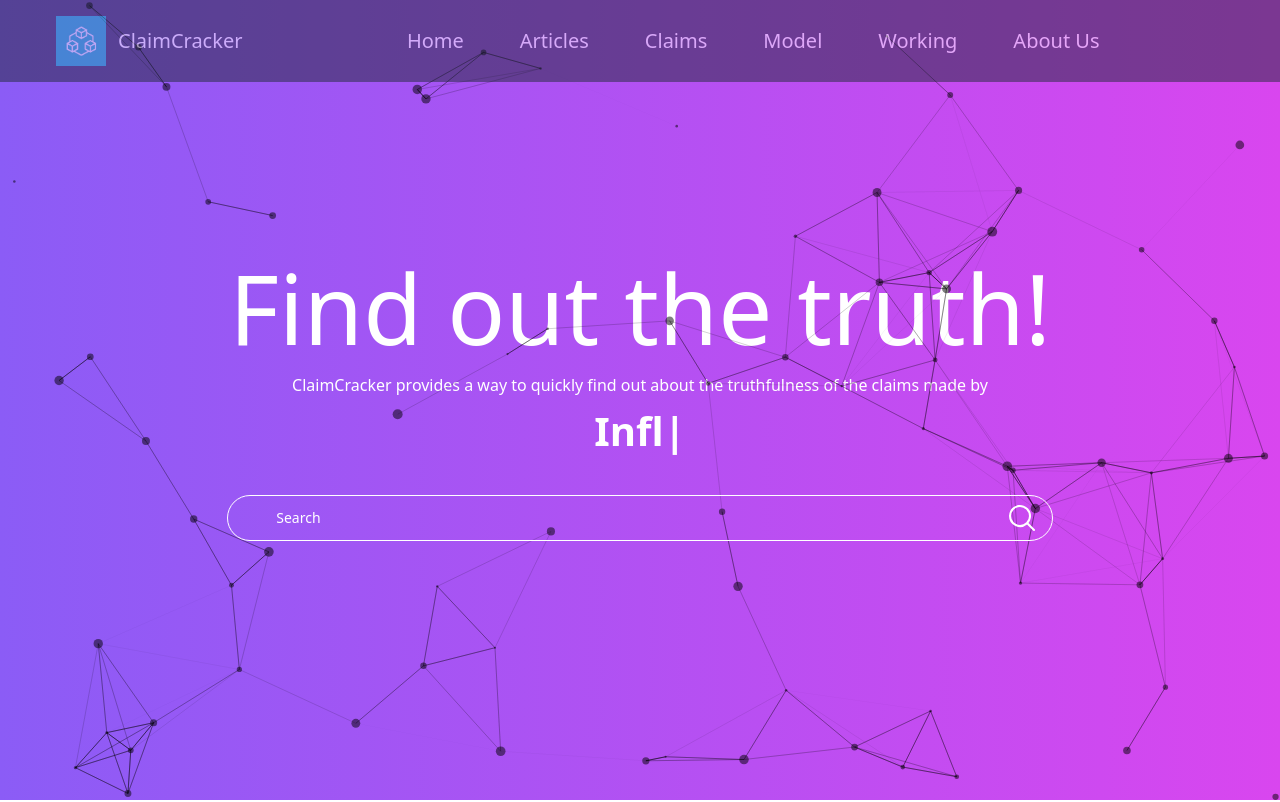
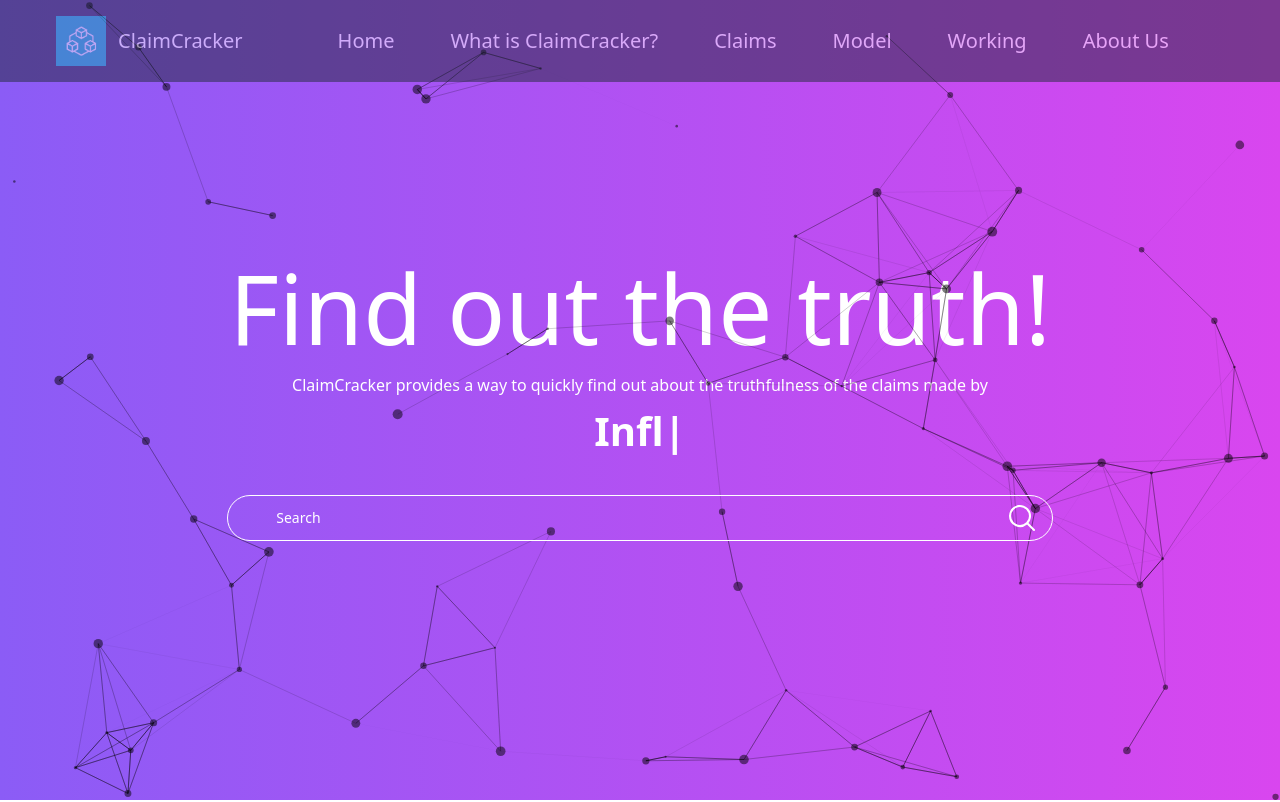
Before and after one commit to haris-musa/ClaimCracker, a React (Create React App) app: page / in a window 1280 px wide. Shown: the top 802 px of the page. Built offline with nearby package versions, Linux system fonts and the light colour scheme; what tw-elements would draw is missing.

Commit message:
navbar changes

```diff
--- a/src/components/Navbar.js
+++ b/src/components/Navbar.js
@@ -1,5 +1,6 @@
 import React, { useState } from "react";
 import NavButtons from "../constants/NavButtons";
+
 function Navbar() {
   const [isOpen, setIsOpen] = useState(false);
   const toggleMenu = () => {
@@ -19,9 +20,16 @@ function Navbar() {
   };
   return (
     <div>
-      <nav className="fixed w-full  bg-gray-800 p-4 opacity-50 z-50" >
+      <nav className="fixed w-full  bg-gray-800 p-4 opacity-50 z-50">
         <div className="flex justify-between items-center">
-          <a className=" flex ml-10 items-center ">
+          <a
+            className="flex ml-10 items-center"
+            href="/"
+            onClick={(e) => {
+              e.preventDefault();
+              window.location.reload();
+            }}
+          >
             <img src="/logo.jpg" width={"50px"} alt="" />
             <span className="  lg:ml-3 lg:text-xl lg:text-white lg:cursor-pointer">
               <p className=" hidden sm:hidden md:hidden lg:block text-xl">
@@ -39,8 +47,8 @@ function Navbar() {
             </a>
             <a href="#" className="text-white   text-xl hover:text-gray-300">
               <NavButtons
-                ButtonText="Articles"
-                onClick={(event) => scrollToSection(event, "articles", 200)}
+                ButtonText="What is ClaimCracker?"
+                onClick={(event) => scrollToSection(event, "flow", 200)}
               />
             </a>
             <a href="#" className="text-white  text-xl hover:text-gray-300">
@@ -63,11 +71,10 @@ function Navbar() {
             </a>
             <a href="#" className="text-white text-xl hover:text-gray-300">
               <NavButtons
-                ButtonText="About Us "
+                ButtonText="About Us"
                 onClick={(event) => scrollToSection(event, "about", 200)}
               />
             </a>
-            {/* Add more menu items as needed */}
           </div>
           {/* Hamburger Icon */}
           <div className="lg:hidden">
@@ -100,7 +107,10 @@ function Navbar() {
               href="#"
               className="block mt-2 text-black-500 hover:text-black-400"
             >
-              <NavButtons ButtonText="Home" onClick={() => {}} />
+              <NavButtons
+                ButtonText="Home"
+                onClick={(event) => scrollToSection(event, "hero", 200)}
+              />
             </a>
             <a
               href="#"
@@ -120,11 +130,8 @@ function Navbar() {
             >
               <NavButtons ButtonText="Get involved " onClick={() => {}} />
             </a>
-            {/* Add more menu items as needed */}
           </div>
         )}
-
-        {/* Regular Desktop Menu */}
       </nav>
     </div>
   );
```
